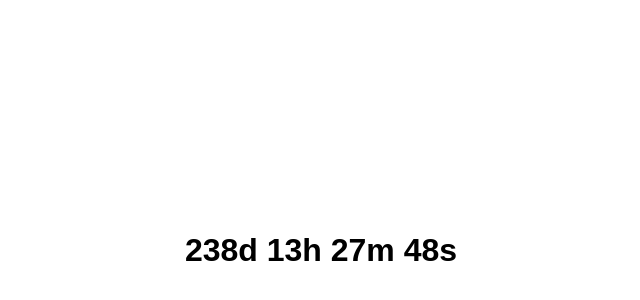
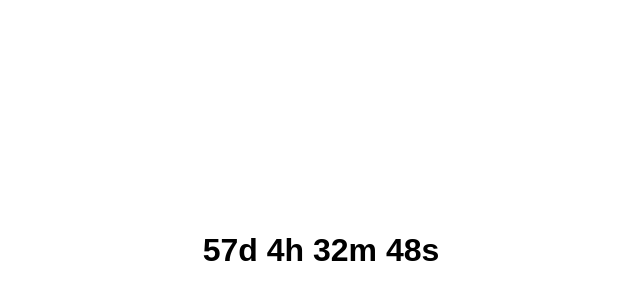
Before and after one commit to matt01253/days, a plain HTML site: page index.html in a window 1280 px wide. Shown: the part 150-450 px from the top of the page, without its empty margins (319-959 px from the left). Drawn offline with Linux system fonts and the light colour scheme.

Commit message:
Update index.html

```diff
--- a/index.html
+++ b/index.html
@@ -23,8 +23,8 @@
   <div id="countdown"></div>
 
   <script>
-    // Set your target date here
-    const targetDate = new Date("2026-12-31T00:00:00");
+    // Target date: Thursday 2 July 2026 at 16:05 (UK time - BST, UTC+1)
+    const targetDate = new Date("2026-07-02T16:05:00+01:00");
 
     function updateCountdown() {
       const now = new Date();
```
